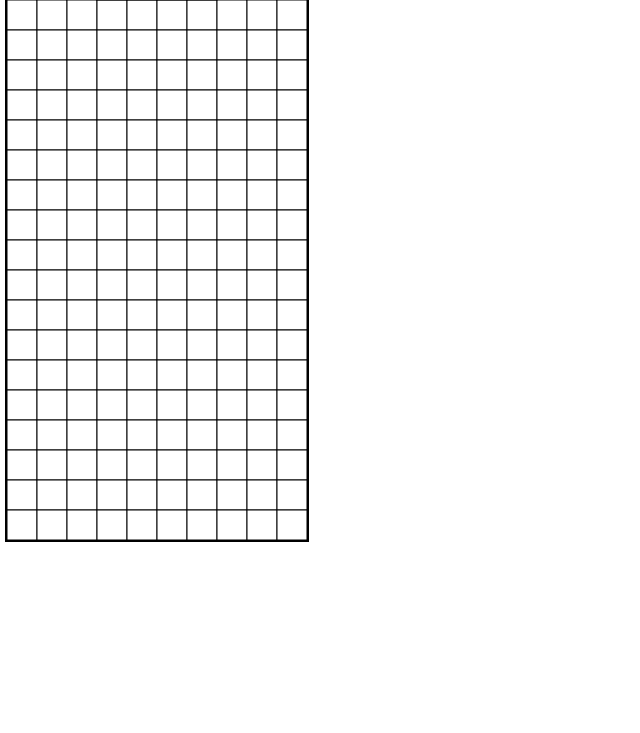
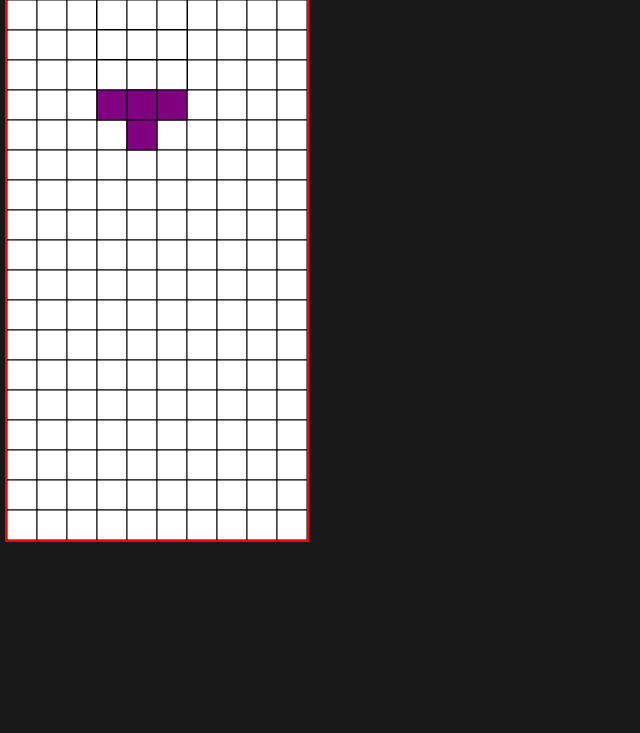
Before and after one commit to juanCruzB73/juan-s_games, a plain HTML site: page tetris/index.html in a window 1280 px wide. Shown: the part 67-800 px from the top of the page, without its empty margins (0-640 px from the left). Drawn offline with Linux system fonts and the light colour scheme.

Commit message:
tetris avance

```diff
--- a/tetris/main.css
+++ b/tetris/main.css
@@ -5,13 +5,15 @@
 body{
     display: flex;
     flex-wrap: wrap-reverse;
+    background-color:#181818;
 }
 header{
     display: flex;
     flex-direction: column;
     margin: 5px;
+    color: #F0F0F0;
 }
 canvas{
     margin: 5px;
-    border: 2px solid black;
+    border: 2px solid red;
 }
--- a/tetris/main.js
+++ b/tetris/main.js
@@ -6,9 +6,8 @@ canvas.width=300
 canvas.height=600
 
 let figure1=[
-    [1,1,0],
-    [1,1,0],
-    [0,0,0]
+    [1,1],
+    [1,1]
 ]
 let figure2=[
     [1,1,0],
@@ -52,11 +51,37 @@ document.addEventListener("keydown",(event)=>{
     console.log(move)
 })
 
+document.addEventListener("keyup",(event)=>{
+    event.preventDefault()
+    move='';
+})
 console.log(move)
 
 let columns=10;
 let rows=20;
 let square=30;
+
+//board
+let notOccupied="white"
+let board=[]
+for(let i=0;i<rows;i++){
+    board[i]=[];
+    for(let j=0;j<columns;j++){
+        board[i][j]=notOccupied;
+    }
+}
+let drawBoard=()=>{
+    for(let i=0;i<columns;i++){
+        for(let j=0;j<rows;j++){
+            drawSquare(i,j,board[i][j])
+        }
+    }
+}
+drawBoard()
+
+//figures
+let figureX=3
+let figureY=0
 
 function drawSquare(x,y,color){
     context.fillStyle = color;
@@ -64,44 +89,126 @@ function drawSquare(x,y,color){
     context.strokeStyle="BLACK";
     context.strokeRect(x*square,y*square,square,square)
 }
-function Game(){
 
+//draw a figure
+let drawFigure = (x,y,figure,color) => {
+    for(let i=0;i<figure.length;i++){
+        for(let j=0;j<figure[i].length;j++){
+            if(figure[i][j]==1){
+                drawSquare(x+j,y+i,color)
+            }
+        }
+
+    }
 }
+let unDrawFigure = (x,y,figure) => {
+    for(let i=0;i<figure.length;i++){
+        for(let j=0;j<figure[i].length;j++){
+            if(figure[i][j]==1){
+                drawSquare(x+j,y+i,notOccupied)
+            }
+        }
 
-//figures
-
-let figureX=3
-let figureY=0
+    }
+}
+//check for collition
 
 function Game(x,y,figures){
     this.x=x;
     this.y=y;
     this.figures=figures;
+    this.playedPices=[]
 
-    //board
-    this.drawBoard=()=>{
-        for(let i=0;i<columns;i++){
-            for(let j=0;j<rows;j++){
-                drawSquare(i,j,"white")
-            }
-        }
-    }
-    //chose figure
-    this.randomFigure=(pieces)=>{
+    //new figure
+    this.newFigure=(pieces)=>{
         let active =  Math.floor(Math.random() * pieces.length)
         return [pieces[active][0],pieces[active][1]]
     }
-    this.activeFigure=this.randomFigure(figures)
+    this.activeFigure=this.newFigure(this.figures)
 
-    //draw the figure
-    this.drawFigure = () => {
-        for(let i=0;i<this.activeFigure[0].length;i++){
-            for(let j=0;j<this.activeFigure[0][i].length;j++){
-                if(this.activeFigure[0][i][j]==1){
-                    drawSquare(x+j,y+i,this.activeFigure[1])
+    //calculate widith of current figure
+    this.maximunFigureWidith=0;
+    this.FigureWidith=(figure)=>{
+        switch(figure[0].length){
+            case 2:
+                this.maximunFigureWidith=7;
+                break;
+            case 3:
+                this.maximunFigureWidith=6;
+                break;
+            case 4:
+                this.maximunFigureWidith=5
+        }
+    }
+    this.FigureWidith(this.activeFigure[0])
+        //calculate maximun height of piece
+        this.maximunFigureHeight=0;
+        this.figureHeight=(figure)=>{
+            for(let i=0;i<figure.length;i++){
+                for(let j=0;j<figure[i].length;j++){
+                    if(figure[i][j]==1){
+                        this.maximunFigureHeight++
+                        break;
+                    }
                 }
+
             }
         }
+        this.figureHeight(this.activeFigure[0])
+        //figure down per second
+        this.downPerSecond=()=>{
+            if(this.y<20-this.maximunFigureHeight){
+                unDrawFigure(this.x,this.y,this.activeFigure[0]);
+                this.y += 1;
+            }
+        }
+        setInterval(this.downPerSecond,1000)
+
+        this.update=()=>{
+            if(board[19][0]!="white"){
+                console.log("dsdsd")
+            }
+        //player moves
+        switch (move){
+            /*case "ArrowUp":
+                this.y -= 1;
+                break;*/
+            case "ArrowDown":
+                if(this.y>=20-this.maximunFigureHeight){
+                    //this.oldPice=[this.x,this.y,this.activeFigure[0],this.activeFigure[1]];
+                    //this.playedPices.push(this.oldPice);
+                    for(let i=0;i<columns;i++){
+                        for(let j=0;j<rows;j++){
+                            board[j][i]=this.activeFigure[1]
+                        }
+                    }
+                    this.x=x;
+                    this.y=y;
+                    this.activeFigure=this.newFigure(this.figures)
+                    this.maximunFigureHeight=0;
+                    this.figureHeight(this.activeFigure[0])
+                    this.FigureWidith(this.activeFigure[0]);
+                }else{
+                    unDrawFigure(this.x,this.y,this.activeFigure[0])
+                    this.y += 1;
+                }
+                break;
+            case "ArrowRight":
+                unDrawFigure(this.x,this.y,this.activeFigure[0])
+                this.x>this.maximunFigureWidith ? this.x = this.x : this.x +=1;
+                break;
+            case "ArrowLeft":
+                unDrawFigure(this.x,this.y,this.activeFigure[0])
+                this.x<=0 ? this.x=this.x : this.x -=1;
+                break;
+        }
+        /*if(this.playedPices.length>0){
+            for(let i=0;i<this.playedPices.length;i++){
+                drawFigure(this.playedPices[i][0],this.playedPices[i][1],this.playedPices[i][2],this.playedPices[i][3])
+            }
+        }*/
+
+        drawFigure(this.x,this.y,this.activeFigure[0],this.activeFigure[1])
     }
 
 
@@ -113,8 +220,7 @@ let program = new Game(figureX,figureY,figures)
 
 function animate(){
     requestAnimationFrame(animate);
-    context.clearRect(0,0,canvas.width,canvas.height);
-    program.drawBoard()
-    program.drawFigure()
+
+    program.update()
 }
 animate()
```
Also changed, not shown: tetris/objetives.txt (added).
